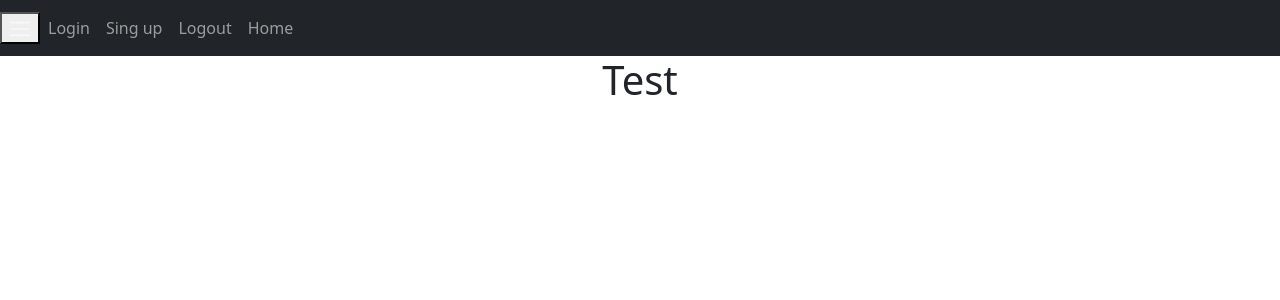
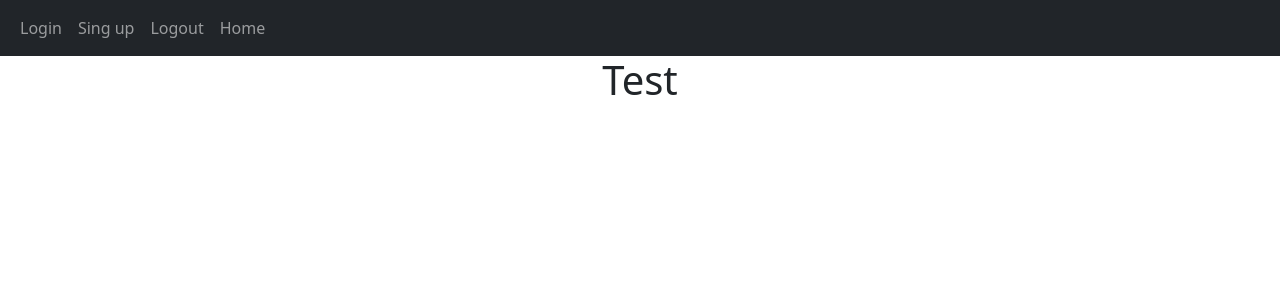
Before and after one commit to JoaoZati/flask-notes, a Flask app: page / in a window 1280 px wide. Shown: the top 300 px of the page. Run offline with Flask 2, Linux system fonts and the light colour scheme.

Commit message:
Fixing navbar.html

```diff
--- a/website/templates/base/navbar.html
+++ b/website/templates/base/navbar.html
@@ -1,8 +1,9 @@
 <nav class="navbar navbar-expand-lg navbar-dark bg-dark">
-    <button class="navbar-toggle" type="button" data-toggle="collapse" data-target="#navbar">
+    <div class="container-fluid">
+        <button class="navbar-toggler" type="button" data-bs-toggle="collapse" data-bs-target="#navbarSupportedContent" aria-controls="navbarSupportedContent" aria-expanded="false" aria-label="Toggle navigation">
             <span class="navbar-toggler-icon"></span>
         </button>
-    <div class="collapse navbar-collapse" id="navbar">
+        <div class="collapse navbar-collapse" id="navbarSupportedContent">
             <div class="navbar-nav">
                 <a class="nav-item nav-link" id="login" href="/login">Login</a>
                 <a class="nav-item nav-link" id="sing-up" href="/sing-up">Sing up</a>
@@ -10,4 +11,5 @@
                 <a class="nav-item nav-link" id="home" href="/">Home</a>
             </div>
         </div>
+    </div>
 </nav>
```
Lines whose indentation alone changed are shown as unchanged.
